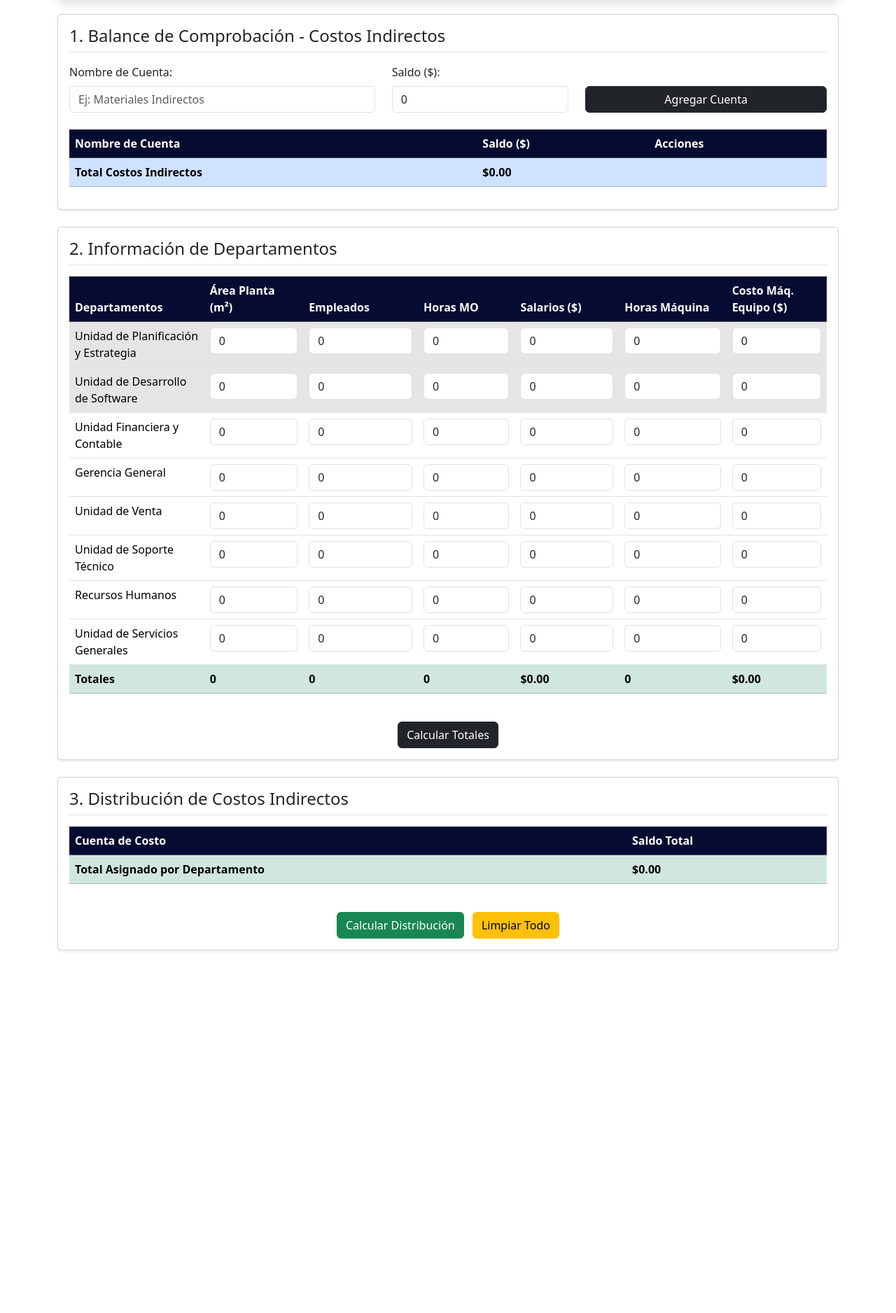
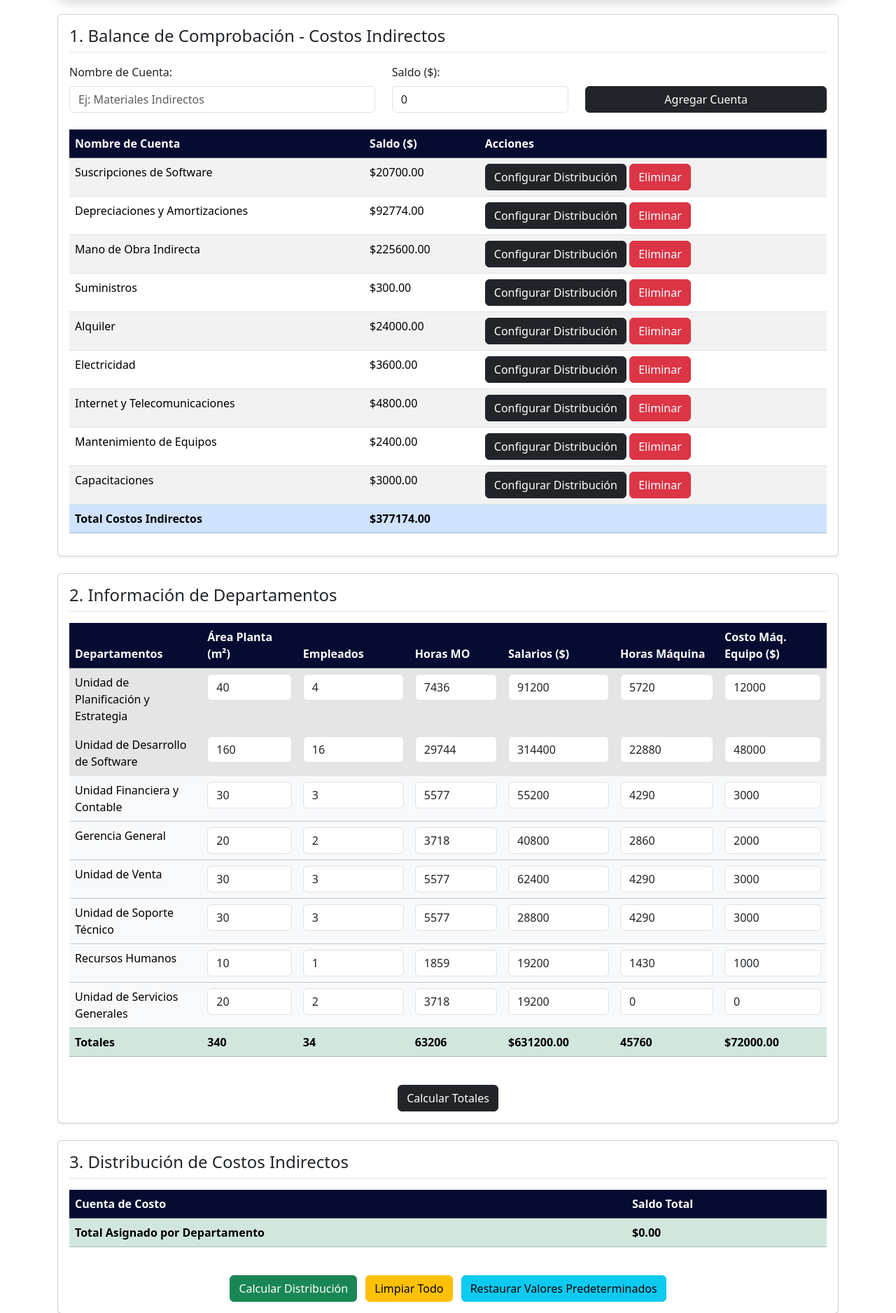
Before and after one commit to AndresMarinero/fiatech, a Django app: page /ChivoBits_app/cif/ in a window 1280 px wide. Shown: the part 330-2206 px from the top of the page at 70% size. Before the commit the page ends 1689 px from the top, so only its background shows below. Run offline with Django 5.2, Linux system fonts and the light colour scheme; some libraries are stand-ins or nearby versions.

Commit message:
final cif

```diff
--- a/django_proyecto/ChivoBits_app/templates/Costos/CIF.html
+++ b/django_proyecto/ChivoBits_app/templates/Costos/CIF.html
@@ -42,6 +42,7 @@
         font-size: 1.5rem;
         color: var(--primary);
     }
+
     .close-btn {
         background: none;
         border: none;
@@ -90,22 +91,24 @@
     .department-name {
         flex: 1;
     }
+
     .bg-pepe{
         background-color: #050B31;
-        color: #ffffff;              /* text-white */
-        text-align: center;          /* text-center */
-        border-radius: 0.25rem;      /* rounded */
-        margin-bottom: 1.5rem;       /* mb-4 */
-        padding: 1.5rem;             /* p-4 */
-        box-shadow: 0 .5rem 1rem rgba(0, 0, 0, .15); /* shadow */
+        color: #ffffff;
+        text-align: center;
+        border-radius: 0.25rem;
+        margin-bottom: 1.5rem;
+        padding: 1.5rem;
+        box-shadow: 0 .5rem 1rem rgba(0, 0, 0, .15);
         border-radius: 10px;
     }
 </style>
+
 <header class="bg-pepe">
     <h1 class="display-4 fw-bold">Calculadora de Costos Indirectos de Fabricación (CIF)</h1>
     <p class="lead">Distribución de costos indirectos entre departamentos de producción y apoyo</p>
 </header>
-<!-- ingresar -->
+
 <div class="section card mb-4 shadow-sm">
     <div class="card-body">
         <h2 class="card-title h4 border-bottom pb-2 mb-3">1. Balance de Comprobación - Costos Indirectos</h2>
@@ -133,7 +136,6 @@
                 </tr>
             </thead>
             <tbody id="accounts-list">
-                <!-- Las cuentas se agregarán aquí dinámicamente -->
             </tbody>
             <tfoot>
                 <tr class="table-primary fw-bold">
@@ -145,7 +147,7 @@
         </table>
     </div>
 </div>
-<!-- departamentos -->
+
 <div class="section card mb-4 shadow-sm">
     <div class="card-body">
         <h2 class="card-title h4 border-bottom pb-2 mb-3">2. Información de Departamentos</h2>
@@ -164,78 +166,75 @@
                     </tr>
                 </thead>
                 <tbody id="departments-list">
-                    <!-- Departamentos de Producción -->
                     <tr class="table-active">
                         <td>Unidad de Planificación y Estrategia</td>
-                        <td><input type="number" class="form-control department-area" data-department="planificacion" value="0"></td>
-                        <td><input type="number" class="form-control department-employees" data-department="planificacion" value="0"></td>
-                        <td><input type="number" class="form-control department-hours-mo" data-department="planificacion" value="0"></td>
-                        <td><input type="number" class="form-control department-salaries" data-department="planificacion" value="0"></td>
-                        <td><input type="number" class="form-control department-hours-machine" data-department="planificacion" value="0"></td>
-                        <td><input type="number" class="form-control department-cost-machine" data-department="planificacion" value="0"></td>
+                        <td><input type="number" class="form-control department-area" data-department="planificacion" value="40"></td>
+                        <td><input type="number" class="form-control department-employees" data-department="planificacion" value="4"></td>
+                        <td><input type="number" class="form-control department-hours-mo" data-department="planificacion" value="7436"></td>
+                        <td><input type="number" class="form-control department-salaries" data-department="planificacion" value="91200"></td>
+                        <td><input type="number" class="form-control department-hours-machine" data-department="planificacion" value="5720"></td>
+                        <td><input type="number" class="form-control department-cost-machine" data-department="planificacion" value="12000"></td>
                     </tr>
                     <tr class="table-active">
                         <td>Unidad de Desarrollo de Software</td>
-                        <td><input type="number" class="form-control department-area" data-department="desarrollo" value="0"></td>
-                        <td><input type="number" class="form-control department-employees" data-department="desarrollo" value="0"></td>
-                        <td><input type="number" class="form-control department-hours-mo" data-department="desarrollo" value="0"></td>
-                        <td><input type="number" class="form-control department-salaries" data-department="desarrollo" value="0"></td>
-                        <td><input type="number" class="form-control department-hours-machine" data-department="desarrollo" value="0"></td>
-                        <td><input type="number" class="form-control department-cost-machine" data-department="desarrollo" value="0"></td>
+                        <td><input type="number" class="form-control department-area" data-department="desarrollo" value="160"></td>
+                        <td><input type="number" class="form-control department-employees" data-department="desarrollo" value="16"></td>
+                        <td><input type="number" class="form-control department-hours-mo" data-department="desarrollo" value="29744"></td>
+                        <td><input type="number" class="form-control department-salaries" data-department="desarrollo" value="314400"></td>
+                        <td><input type="number" class="form-control department-hours-machine" data-department="desarrollo" value="22880"></td>
+                        <td><input type="number" class="form-control department-cost-machine" data-department="desarrollo" value="48000"></td>
                     </tr>
-                    <tr class="table-ligth">
+                    <tr class="table-light">
                         <td>Unidad Financiera y Contable</td>
-                        <td><input type="number" class="form-control department-area" data-department="financiera" value="0"></td>
-                        <td><input type="number" class="form-control department-employees" data-department="financiera" value="0"></td>
-                        <td><input type="number" class="form-control department-hours-mo" data-department="financiera" value="0"></td>
-                        <td><input type="number" class="form-control department-salaries" data-department="financiera" value="0"></td>
-                        <td><input type="number" class="form-control department-hours-machine" data-department="financiera" value="0"></td>
-                        <td><input type="number" class="form-control department-cost-machine" data-department="financiera" value="0"></td>
+                        <td><input type="number" class="form-control department-area" data-department="financiera" value="30"></td>
+                        <td><input type="number" class="form-control department-employees" data-department="financiera" value="3"></td>
+                        <td><input type="number" class="form-control department-hours-mo" data-department="financiera" value="5577"></td>
+                        <td><input type="number" class="form-control department-salaries" data-department="financiera" value="55200"></td>
+                        <td><input type="number" class="form-control department-hours-machine" data-department="financiera" value="4290"></td>
+                        <td><input type="number" class="form-control department-cost-machine" data-department="financiera" value="3000"></td>
                     </tr>
-                    <tr class="table-ligth">
+                    <tr class="table-light">
                         <td>Gerencia General</td>
-                        <td><input type="number" class="form-control department-area" data-department="gerencia" value="0"></td>
-                        <td><input type="number" class="form-control department-employees" data-department="gerencia" value="0"></td>
-                        <td><input type="number" class="form-control department-hours-mo" data-department="gerencia" value="0"></td>
-                        <td><input type="number" class="form-control department-salaries" data-department="gerencia" value="0"></td>
-                        <td><input type="number" class="form-control department-hours-machine" data-department="gerencia" value="0"></td>
-                        <td><input type="number" class="form-control department-cost-machine" data-department="gerencia" value="0"></td>
+                        <td><input type="number" class="form-control department-area" data-department="gerencia" value="20"></td>
+                        <td><input type="number" class="form-control department-employees" data-department="gerencia" value="2"></td>
+                        <td><input type="number" class="form-control department-hours-mo" data-department="gerencia" value="3718"></td>
+                        <td><input type="number" class="form-control department-salaries" data-department="gerencia" value="40800"></td>
+                        <td><input type="number" class="form-control department-hours-machine" data-department="gerencia" value="2860"></td>
+                        <td><input type="number" class="form-control department-cost-machine" data-department="gerencia" value="2000"></td>
                     </tr>
-
-                    <!-- Departamentos de Apoyo -->
-                    <tr class="table-ligth">
+                    <tr class="table-light">
                         <td>Unidad de Venta</td>
-                        <td><input type="number" class="form-control department-area" data-department="ventas" value="0"></td>
-                        <td><input type="number" class="form-control department-employees" data-department="ventas" value="0"></td>
-                        <td><input type="number" class="form-control department-hours-mo" data-department="ventas" value="0"></td>
-                        <td><input type="number" class="form-control department-salaries" data-department="ventas" value="0"></td>
-                        <td><input type="number" class="form-control department-hours-machine" data-department="ventas" value="0"></td>
-                        <td><input type="number" class="form-control department-cost-machine" data-department="ventas" value="0"></td>
+                        <td><input type="number" class="form-control department-area" data-department="ventas" value="30"></td>
+                        <td><input type="number" class="form-control department-employees" data-department="ventas" value="3"></td>
+                        <td><input type="number" class="form-control department-hours-mo" data-department="ventas" value="5577"></td>
+                        <td><input type="number" class="form-control department-salaries" data-department="ventas" value="62400"></td>
+                        <td><input type="number" class="form-control department-hours-machine" data-department="ventas" value="4290"></td>
+                        <td><input type="number" class="form-control department-cost-machine" data-department="ventas" value="3000"></td>
                     </tr>
-                    <tr class="table-ligth">
+                    <tr class="table-light">
                         <td>Unidad de Soporte Técnico</td>
-                        <td><input type="number" class="form-control department-area" data-department="soporte" value="0"></td>
-                        <td><input type="number" class="form-control department-employees" data-department="soporte" value="0"></td>
-                        <td><input type="number" class="form-control department-hours-mo" data-department="soporte" value="0"></td>
-                        <td><input type="number" class="form-control department-salaries" data-department="soporte" value="0"></td>
-                        <td><input type="number" class="form-control department-hours-machine" data-department="soporte" value="0"></td>
-                        <td><input type="number" class="form-control department-cost-machine" data-department="soporte" value="0"></td>
+                        <td><input type="number" class="form-control department-area" data-department="soporte" value="30"></td>
+                        <td><input type="number" class="form-control department-employees" data-department="soporte" value="3"></td>
+                        <td><input type="number" class="form-control department-hours-mo" data-department="soporte" value="5577"></td>
+                        <td><input type="number" class="form-control department-salaries" data-department="soporte" value="28800"></td>
+                        <td><input type="number" class="form-control department-hours-machine" data-department="soporte" value="4290"></td>
+                        <td><input type="number" class="form-control department-cost-machine" data-department="soporte" value="3000"></td>
                     </tr>
-                    <tr class="table-ligth">
+                    <tr class="table-light">
                         <td>Recursos Humanos</td>
-                        <td><input type="number" class="form-control department-area" data-department="rh" value="0"></td>
-                        <td><input type="number" class="form-control department-employees" data-department="rh" value="0"></td>
-                        <td><input type="number" class="form-control department-hours-mo" data-department="rh" value="0"></td>
-                        <td><input type="number" class="form-control department-salaries" data-department="rh" value="0"></td>
-                        <td><input type="number" class="form-control department-hours-machine" data-department="rh" value="0"></td>
-                        <td><input type="number" class="form-control department-cost-machine" data-department="rh" value="0"></td>
+                        <td><input type="number" class="form-control department-area" data-department="rh" value="10"></td>
+                        <td><input type="number" class="form-control department-employees" data-department="rh" value="1"></td>
+                        <td><input type="number" class="form-control department-hours-mo" data-department="rh" value="1859"></td>
+                        <td><input type="number" class="form-control department-salaries" data-department="rh" value="19200"></td>
+                        <td><input type="number" class="form-control department-hours-machine" data-department="rh" value="1430"></td>
+                        <td><input type="number" class="form-control department-cost-machine" data-department="rh" value="1000"></td>
                     </tr>
-                    <tr class="table-ligth">
+                    <tr class="table-light">
                         <td>Unidad de Servicios Generales</td>
-                        <td><input type="number" class="form-control department-area" data-department="servicios" value="0"></td>
-                        <td><input type="number" class="form-control department-employees" data-department="servicios" value="0"></td>
-                        <td><input type="number" class="form-control department-hours-mo" data-department="servicios" value="0"></td>
-                        <td><input type="number" class="form-control department-salaries" data-department="servicios" value="0"></td>
+                        <td><input type="number" class="form-control department-area" data-department="servicios" value="20"></td>
+                        <td><input type="number" class="form-control department-employees" data-department="servicios" value="2"></td>
+                        <td><input type="number" class="form-control department-hours-mo" data-department="servicios" value="3718"></td>
+                        <td><input type="number" class="form-control department-salaries" data-department="servicios" value="19200"></td>
                         <td><input type="number" class="form-control department-hours-machine" data-department="servicios" value="0"></td>
                         <td><input type="number" class="form-control department-cost-machine" data-department="servicios" value="0"></td>
                     </tr>
@@ -259,7 +258,6 @@
     </div>
 </div>
 
-        <!-- distribucio costos indirectos -->
 <div class="section card mb-4 shadow-sm">
     <div class="card-body">
         <h2 class="card-title h4 border-bottom pb-2 mb-3">3. Distribución de Costos Indirectos</h2>
@@ -270,17 +268,14 @@
                     <tr>
                         <th>Cuenta de Costo</th>
                         <th>Saldo Total</th>
-                        <!-- Las columnas de departamentos se generarán dinámicamente -->
                     </tr>
                 </thead>
                 <tbody id="allocation-list">
-                    <!-- La distribución se calculará aquí dinámicamente -->
                 </tbody>
                 <tfoot>
                     <tr class="table-success fw-bold">
                         <td>Total Asignado por Departamento</td>
                         <td id="total-allocated">$0.00</td>
-                        <!-- Los totales por departamento se generarán dinámicamente -->
                     </tr>
                 </tfoot>
             </table>
@@ -288,12 +283,12 @@
 
         <div class="text-center mt-4">
             <button class="btn btn-success me-2" id="calculate-allocation-btn">Calcular Distribución</button>
-            <button class="btn btn-warning" id="clear-all-btn">Limpiar Todo</button>
+            <button class="btn btn-warning me-2" id="clear-all-btn">Limpiar Todo</button>
+            <button class="btn btn-info" id="restore-defaults-btn">Restaurar Valores Predeterminados</button>
         </div>
     </div>
-</div></div>
+</div>
 
-    <!-- Modal para configurar la distribución de costos -->
 <div class="modal" id="allocation-modal" tabindex="-1" aria-labelledby="allocationModalLabel" aria-hidden="true">
     <div class="modal-content">
         <div class="modal-header">
@@ -305,31 +300,29 @@
             <div class="form-group">
                 <label for="allocation-account" class="form-label">Cuenta de Costo:</label>
                 <select class="form-select" id="allocation-account">
-                        <!-- Las opciones se llenarán dinámicamente -->
                 </select>
             </div>
 
             <div class="form-group">
                 <label class="form-label" for="allocation-percentage">Porcentaje a Distribuir (%):</label>
-                    <input class="form-control" type="number" id="allocation-percentage" min="0" max="100" value="100" class="input-number">
+                <input class="form-control" type="number" id="allocation-percentage" min="0" max="100" value="100">
             </div>
 
             <div class="form-group">
-                    <label class="form-label" for="allocation-base" class="form-label">Base de Distribución:</label>
+                <label class="form-label" for="allocation-base">Base de Distribución:</label>
                 <select class="form-select" id="allocation-base">
                     <option value="area">Área de Planta (m²)</option>
                     <option value="employees">Número de Empleados</option>
-                        <option value="hours-mo">Horas de Mano de Obra</option>
+                    <option value="hoursMO">Horas de Mano de Obra</option>
                     <option value="salaries">Salarios</option>
-                        <option value="hours-machine">Horas Máquina</option>
-                        <option value="cost-machine">Costo de Maquinaria y Equipo</option>
+                    <option value="hoursMachine">Horas Máquina</option>
+                    <option value="costMachine">Costo de Maquinaria y Equipo</option>
                 </select>
             </div>
 
             <div class="form-group">
                 <label class="form-label">Departamentos para Distribución:</label>
-                    <div class="border rounded p-3" class="departments-list" id="departments-selection">
-                        <!-- Los departamentos se listarán aquí -->
+                <div class="departments-list" id="departments-selection">
                 </div>
             </div>
         </div>
@@ -343,7 +336,18 @@
 
 <script>
     // Datos de la aplicación
-        let accounts = [];
+    let accounts = [
+        { id: 1, name: 'Suscripciones de Software', balance: 20700.00 },
+        { id: 2, name: 'Depreciaciones y Amortizaciones', balance: 92774.00 },
+        { id: 3, name: 'Mano de Obra Indirecta', balance: 225600.00 },
+        { id: 4, name: 'Suministros', balance: 300.00 },
+        { id: 5, name: 'Alquiler', balance: 24000.00 },
+        { id: 6, name: 'Electricidad', balance: 3600.00 },
+        { id: 7, name: 'Internet y Telecomunicaciones', balance: 4800.00 },
+        { id: 8, name: 'Mantenimiento de Equipos', balance: 2400.00 },
+        { id: 9, name: 'Capacitaciones', balance: 3000.00 }
+    ];
+
     let departments = [
         { id: 'planificacion', name: 'Unidad de Planificación y Estrategia', type: 'production' },
         { id: 'desarrollo', name: 'Unidad de Desarrollo de Software', type: 'production' },
@@ -365,6 +369,7 @@
     const calculateTotalsBtn = document.getElementById('calculate-totals-btn');
     const calculateAllocationBtn = document.getElementById('calculate-allocation-btn');
     const clearAllBtn = document.getElementById('clear-all-btn');
+    const restoreDefaultsBtn = document.getElementById('restore-defaults-btn');
 
     // Elementos del modal
     const allocationModal = document.getElementById('allocation-modal');
@@ -414,7 +419,7 @@
             row.innerHTML = `
                 <td>${account.name}</td>
                 <td>$${account.balance.toFixed(2)}</td>
-                    <td >
+                <td>
                     <button class="btn btn-dark action-btn" onclick="configureAllocation(${account.id})">Configurar Distribución</button>
                     <button class="btn btn-danger action-btn" onclick="removeAccount(${account.id})">Eliminar</button>
                 </td>
@@ -677,12 +682,32 @@
         updateAllocationTable();
 
         // Limpiar inputs de departamentos
-            document.querySelectorAll('.input-number').forEach(input => {
-                if (input.id !== 'allocation-percentage') {
+        document.querySelectorAll('.form-control').forEach(input => {
+            if (input.id !== 'allocation-percentage' && input.type === 'number') {
                 input.value = '0';
             }
         });
 
+        calculateDepartmentTotals();
+    }
+
+    // Función para restaurar valores predeterminados
+    function restoreDefaults() {
+        accounts = [
+            { id: 1, name: 'Suscripciones de Software', balance: 20700.00 },
+            { id: 2, name: 'Depreciaciones y Amortizaciones', balance: 92774.00 },
+            { id: 3, name: 'Mano de Obra Indirecta', balance: 225600.00 },
+            { id: 4, name: 'Suministros', balance: 300.00 },
+            { id: 5, name: 'Alquiler', balance: 24000.00 },
+            { id: 6, name: 'Electricidad', balance: 3600.00 },
+            { id: 7, name: 'Internet y Telecomunicaciones', balance: 4800.00 },
+            { id: 8, name: 'Mantenimiento de Equipos', balance: 2400.00 },
+            { id: 9, name: 'Capacitaciones', balance: 3000.00 }
+        ];
+
+        allocations = {};
+        updateAccountsTable();
+        updateAllocationTable();
         calculateDepartmentTotals();
     }
 
@@ -710,6 +735,7 @@
     calculateTotalsBtn.addEventListener('click', calculateDepartmentTotals);
     calculateAllocationBtn.addEventListener('click', calculateAllocation);
     clearAllBtn.addEventListener('click', clearAll);
+    restoreDefaultsBtn.addEventListener('click', restoreDefaults);
 
     // Event Listeners del modal
     saveAllocationBtn.addEventListener('click', saveAllocation);
@@ -734,7 +760,8 @@
         }
     });
 
-        // Inicializar la tabla de departamentos
+    // Inicializar la tabla de departamentos y cuentas
     calculateDepartmentTotals();
+    updateAccountsTable();
 </script>
 {% endblock %}
```
Lines whose indentation alone changed are shown as unchanged.
